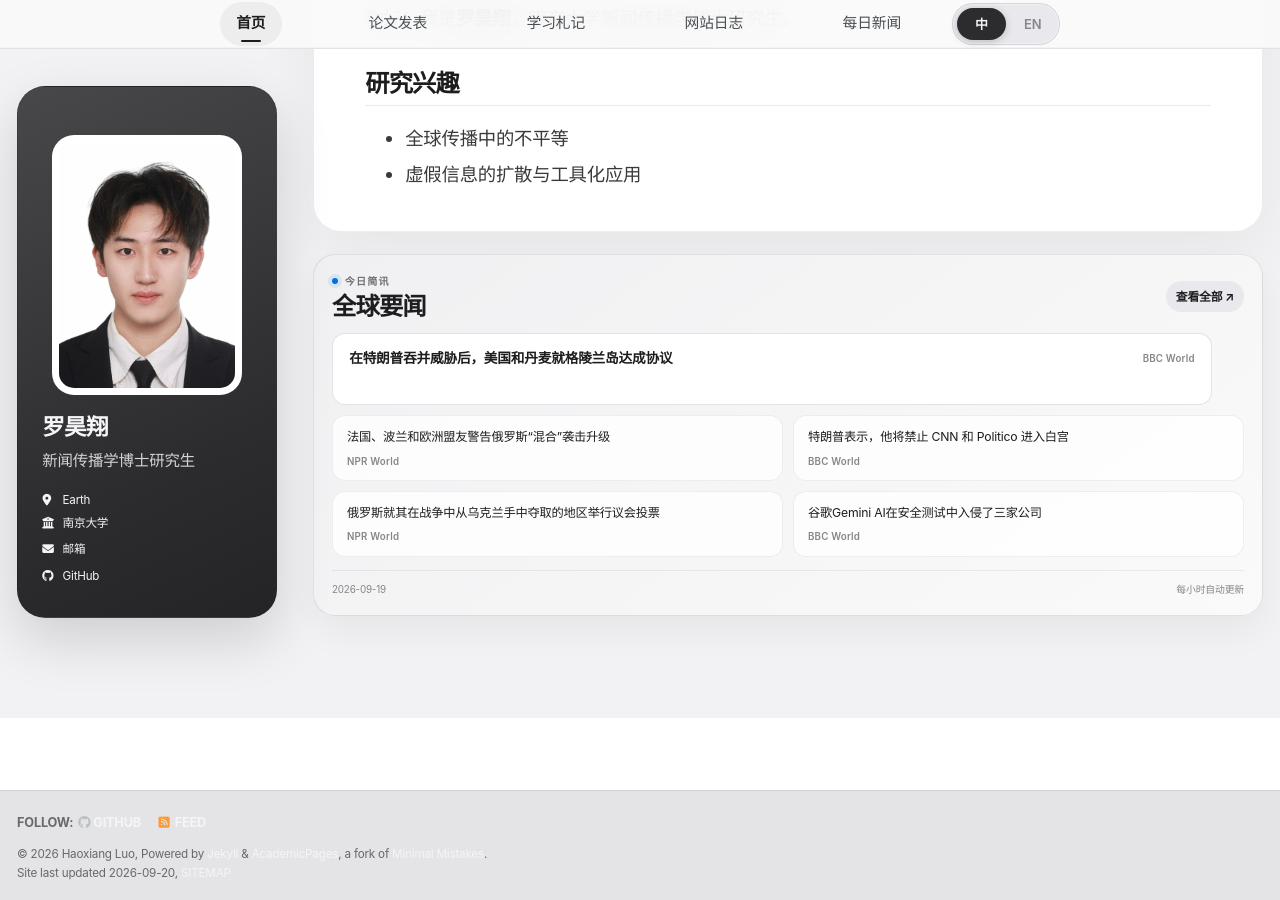
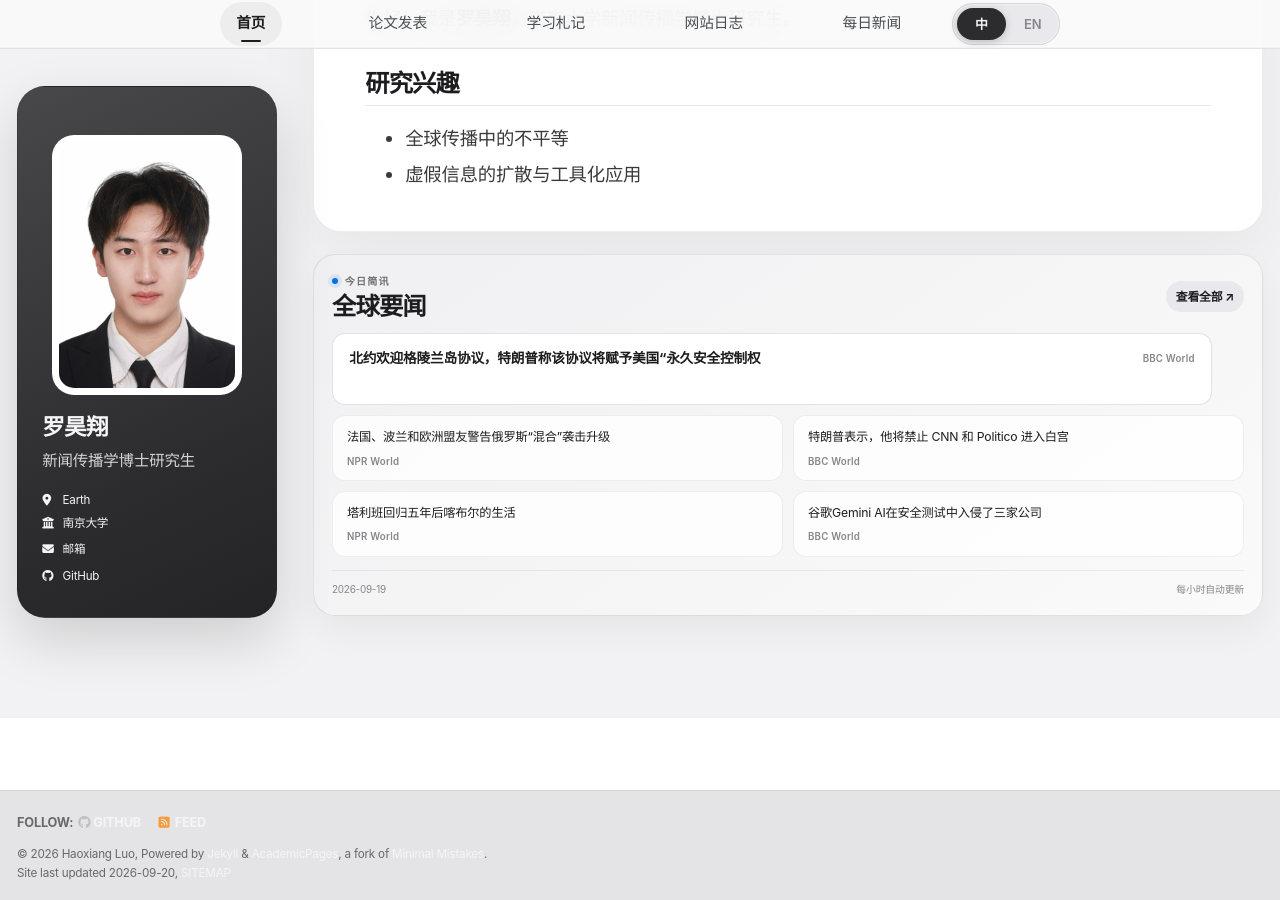
Before and after one commit to HaoxiangLuo/HaoxiangLuo.github.io, a Jekyll site: the page built from _pages/about-zh.md, in a window 1280 px wide and 900 px high, scrolled down 238 px. Built offline with Jekyll 4.4.1, drawn with Linux system fonts in a browser that asks for light colours; a style sheet for code colours, icons or effects is not loaded.

Commit message:
Update daily news 2026-09-19

```diff
--- a/_data/daily_news.json
+++ b/_data/daily_news.json
@@ -1,14 +1,14 @@
 {
-  "updated_at": "2026-09-19T22:22:52+08:00",
+  "updated_at": "2026-09-19T23:22:57+08:00",
   "days": [
     {
       "date": "2026-09-19",
       "items": [
         {
-          "title": "US and Denmark reach deal over Greenland after Trump annexation threats",
+          "title": "Nato welcomes Greenland deal as Trump says it will give US 'permanent security control'",
           "source": "BBC World",
           "url": "https://www.bbc.co.uk/news/articles/c63d7lexyym1o?at_medium=RSS&at_campaign=rss",
-          "title_zh": "在特朗普吞并威胁后，美国和丹麦就格陵兰岛达成协议"
+          "title_zh": "北约欢迎格陵兰岛协议，特朗普称该协议将赋予美国“永久安全控制权"
         },
         {
           "title": "France, Poland and European allies warn of escalating Russian 'hybrid' attacks",
@@ -23,10 +23,10 @@
           "title_zh": "特朗普表示，他将禁止 CNN 和 Politico 进入白宫"
         },
         {
-          "title": "Russia holds parliamentary vote in areas it seized from Ukraine in the war",
+          "title": "Life in Kabul 5 years after the Taliban's return",
           "source": "NPR World",
-          "url": "https://www.npr.org/2026/09/19/g-s1-144169/russia-holds-parliamentary-vote-in-areas-it-seized-from-ukraine",
-          "title_zh": "俄罗斯就其在战争中从乌克兰手中夺取的地区举行议会投票"
+          "url": "https://www.npr.org/2026/09/19/nx-s1-5961263/life-in-kabul-5-years-after-the-talibans-return",
+          "title_zh": "塔利班回归五年后喀布尔的生活"
         },
         {
           "title": "Google's Gemini AI hacked three companies in security test",
@@ -35,10 +35,10 @@
           "title_zh": "谷歌Gemini AI在安全测试中入侵了三家公司"
         },
         {
-          "title": "As Europe warms, Italy sees West Nile virus spread",
+          "title": "Russia holds parliamentary vote in areas it seized from Ukraine in the war",
           "source": "NPR World",
-          "url": "https://www.npr.org/2026/09/19/g-s1-144162/as-europe-warms-italy-sees-west-nile-virus-spread",
-          "title_zh": "随着欧洲变暖，意大利看到西尼罗河病毒传播"
+          "url": "https://www.npr.org/2026/09/19/g-s1-144169/russia-holds-parliamentary-vote-in-areas-it-seized-from-ukraine",
+          "title_zh": "俄罗斯就其在战争中从乌克兰手中夺取的地区举行议会投票"
         },
         {
           "title": "Trump signs sweeping Russia sanctions bill",
@@ -47,10 +47,10 @@
           "title_zh": "特朗普签署全面制裁俄罗斯法案"
         },
         {
-          "title": "U.S. and Denmark reach deal to build U.S. military presence in Greenland",
+          "title": "As Europe warms, Italy sees West Nile virus spread",
           "source": "NPR World",
-          "url": "https://www.npr.org/2026/09/19/g-s1-144158/us-and-denmark-reach-deal",
-          "title_zh": "美国和丹麦达成协议，在格陵兰岛建立美国军事存在"
+          "url": "https://www.npr.org/2026/09/19/g-s1-144162/as-europe-warms-italy-sees-west-nile-virus-spread",
+          "title_zh": "随着欧洲变暖，意大利看到西尼罗河病毒传播"
         },
         {
           "title": "Grim discoveries of murdered women spark fear in South Africa",
```
